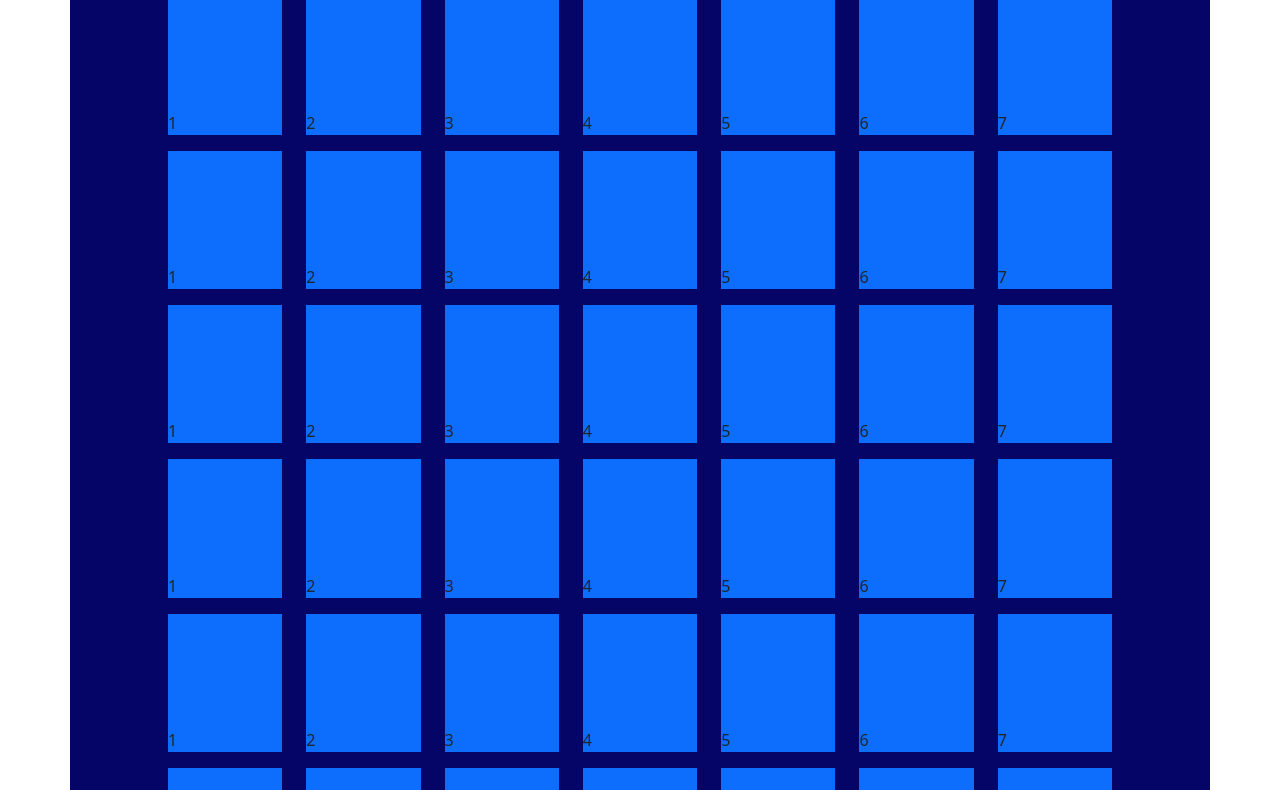
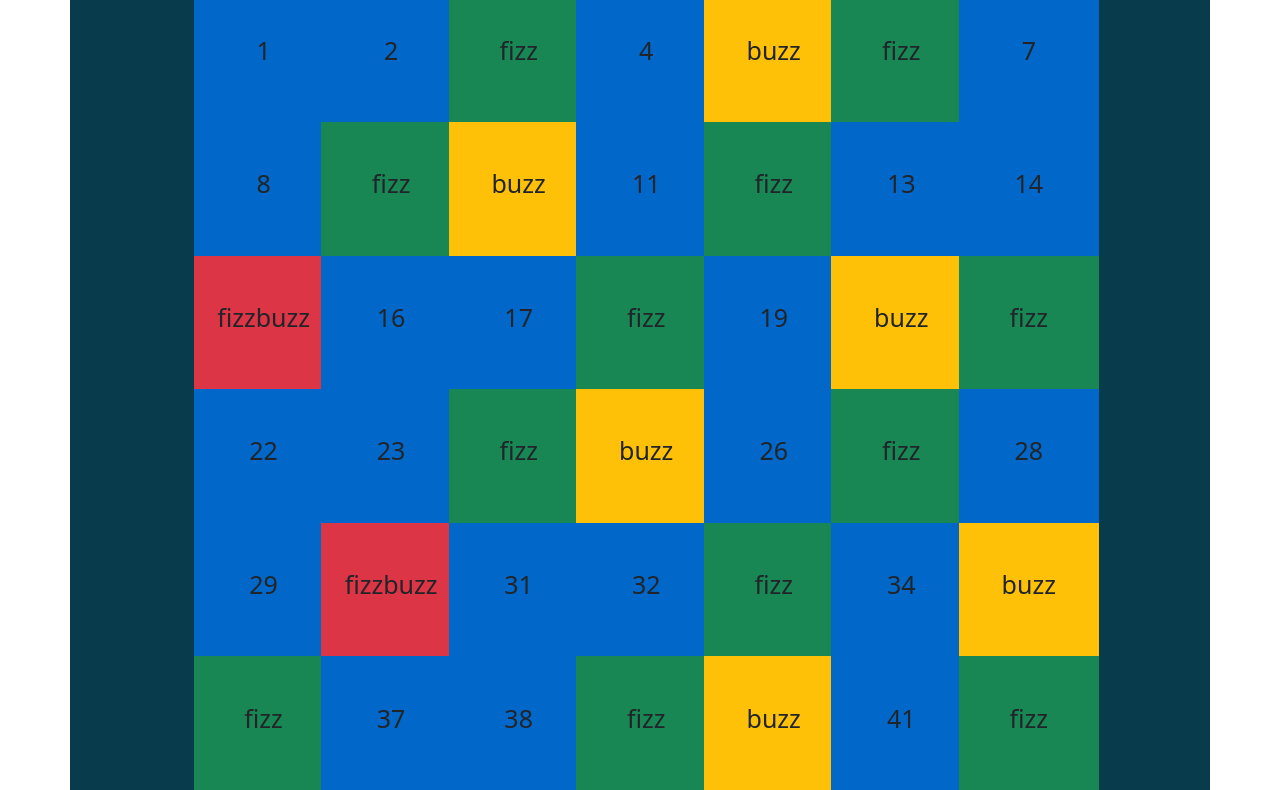
Before and after one commit to flashbLack98/js-fizzbuzzdom, a plain HTML site: page index.html in a window 1280 px wide. Shown: the part 77-867 px from the top of the page. Drawn offline with nearby package versions, Linux system fonts and the light colour scheme.

Commit message:
COMPLETE

```diff
--- a/css/style.css
+++ b/css/style.css
@@ -1,5 +1,5 @@
 .container{
-    background-color: rgb(5, 5, 104);
+    background-color: #083b4c;
 
 }
 
@@ -11,5 +11,37 @@ h1{
 
 #container_scacchiera{
     margin: auto;
-    width: 1000px;
+    width: 80%;
 }
+
+.row_cols_7>*{
+    width: calc(100% / 7);
+    flex: 0 0 auto;
+}
+
+.my_col{
+    display: inline-flex;
+}
+
+.my_cella{
+    background-color: rgb(1, 104, 201);
+    height: 140px;
+    width: 140px;
+    display: flex;
+    justify-content: center;
+    align-items: center;
+}
+
+.my_cella p{
+     font-size: 25px;
+}
+
+
+
+.multipli_cinque{
+    background-color: yellow;
+}
+
+.multipli_quindici{
+    background-color: rgb(235, 60, 60);
+}
--- a/js/script.js
+++ b/js/script.js
@@ -1,6 +1,5 @@
-let scacchiera = document.getElementById("container_scacchiera");
-
-for (let x = 1; x <= 10; x++) {
+/* let scacchiera = document.getElementById("container_scacchiera");
+for (let x = 1; x <= 7; x++) {
 
 
     let row = document.createElement("div");
@@ -13,12 +12,49 @@ for (let x = 1; x <= 10; x++) {
         col.classList.add("col");
         row.append(col);
 
-
-
         let cella = document.createElement("div");
         cella.classList.add("ratio", "ratio-1x1", "bg-primary");
         col.append(cella);
-        cella.textContent = i;
+    }
+} */
+
+
+let scacchiera = document.getElementById("container_scacchiera");
+
+let row = document.createElement("div");
+row.classList.toggle("row_cols_7");
+scacchiera.append(row);
+for (i = 1; i <= 100; i++) {
+
+    let col = document.createElement("div");
+    row.append(col);
+    col.classList.add("my_col", "ratio", "ratio-1x1");
+
+    let cella = document.createElement("div");
+    col.append(cella);
+    cella.classList.toggle("my_cella");
+    cella.innerHTML = `<p>${i}</p>`;
+
+    let fizz = `<p>fizz</p>`;
+    let buzz = `<p>buzz</p>`;
+
+
+    let multipliTre = i % 3 === 0;
+    if (multipliTre) {
+        cella.classList.toggle("bg-success");
+        cella.innerHTML = fizz;
+    }
+
+    let multipliCinque = i % 5 === 0;
+    if (multipliCinque) {
+        cella.classList.toggle("bg-warning");
+        cella.innerHTML = buzz;
+    }
+
+    if (multipliTre && multipliCinque) {
+
+        cella.classList.toggle("bg-danger");
+        cella.innerHTML = fizz + buzz;
 
     }
 }
```
